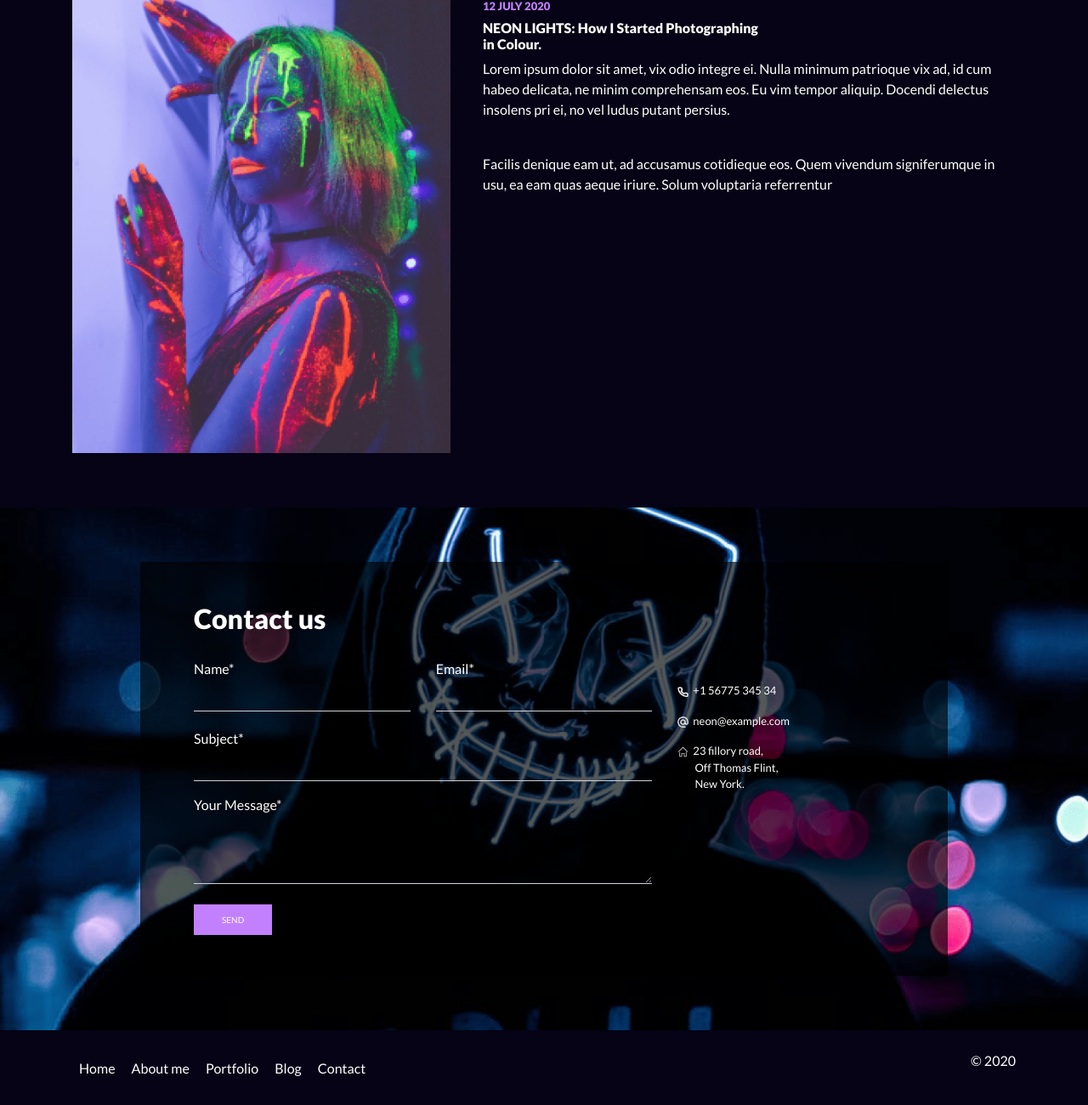
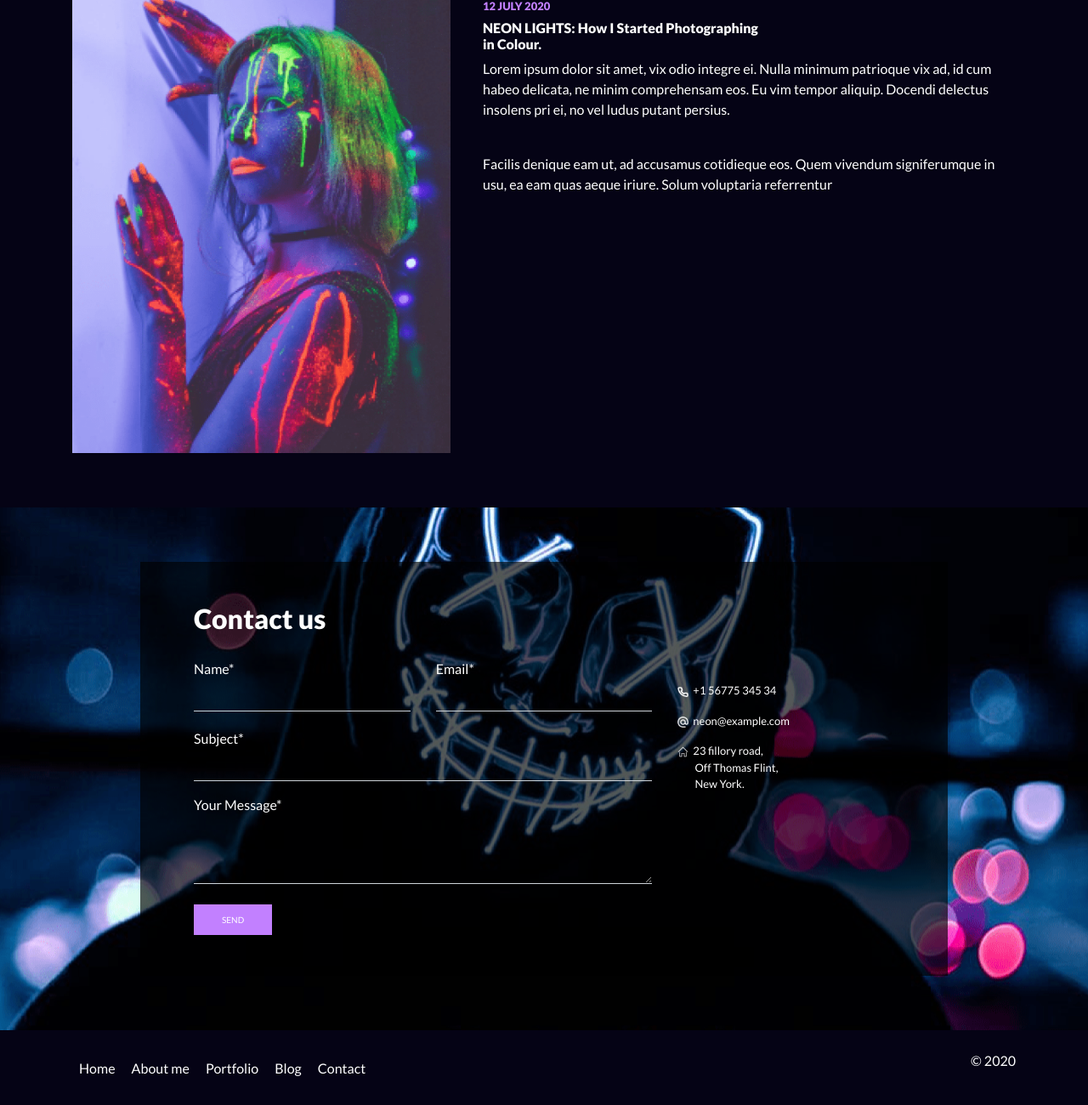
Before and after one commit to judexes/neon, a PHP site: page / in a window 1280 px wide. Shown: the part 3116-4416 px from the top of the page at 85% size. Run offline with PHP 8.4, Linux system fonts and the light colour scheme.

Commit message:
Update main.css

```diff
--- a/style/main.css
+++ b/style/main.css
@@ -223,7 +223,7 @@ a:hover, a:active, a:focus {
     height: 100%;
     background-position: center;
     background-repeat: no-repeat;
-    background-size: cover;
+    background-size: inherit;
     min-height: 300px;
     padding: 4rem 0rem;
 }
```
